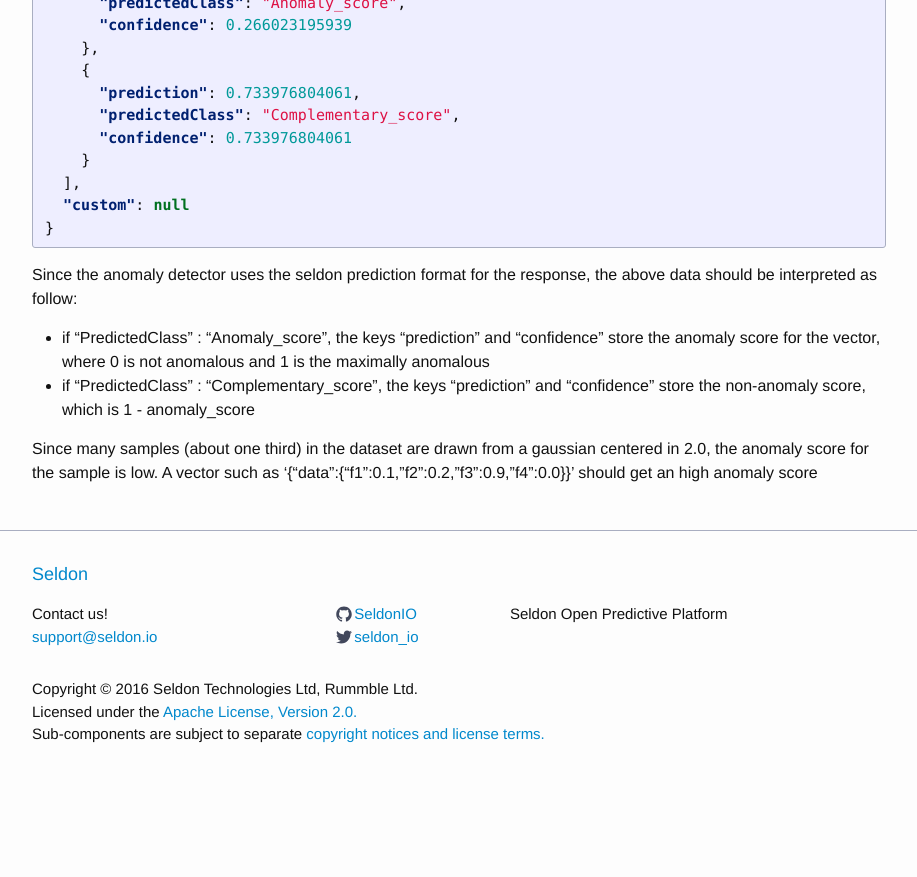
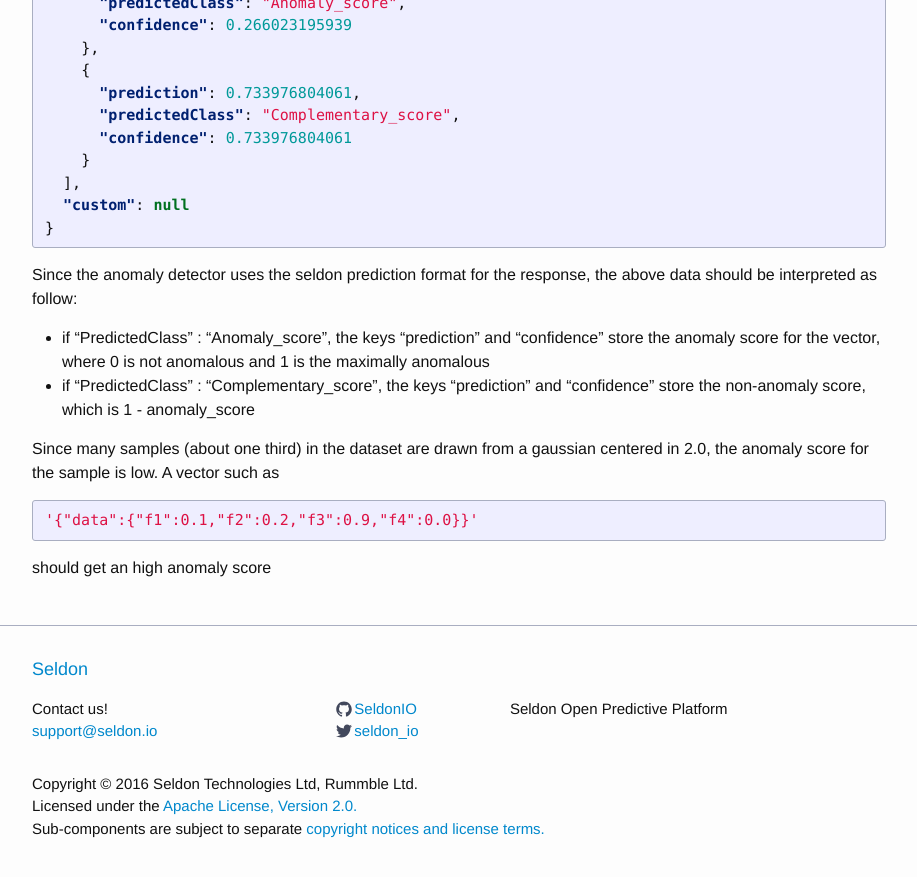
Before and after one commit to SeldonIO/seldonio.github.com, a Jekyll site: the page built from inne_anomaly.md, in a window 1280 px wide and 900 px high, scrolled down 1340 px. Shown: the top 877 px of the window, without its empty margins (181-1098 px from the left). Built offline with Jekyll 4.4.1, drawn with Linux system fonts in a browser that asks for light colours; before the commit the page ends 2146 px from its top, so only the background shows below that; grey boxes are pictures that could not be loaded.

Commit message:
small fix 2

```diff
--- a/inne_anomaly.md
+++ b/inne_anomaly.md
@@ -72,4 +72,8 @@ Since the anomaly detector uses the seldon prediction format for the response, t
 *  if "PredictedClass" : "Anomaly_score", the keys "prediction" and "confidence" store the anomaly score for the vector, where 0 is not anomalous and 1 is the maximally anomalous
 *  if "PredictedClass" : "Complementary_score", the keys "prediction" and "confidence" store the non-anomaly score, which is 1 - anomaly_score
 
-Since many samples (about one third) in the dataset are drawn from a gaussian centered in 2.0, the anomaly score for the sample is low. A vector such as '{"data":{"f1":0.1,"f2":0.2,"f3":0.9,"f4":0.0}}' should get an high anomaly score
+Since many samples (about one third) in the dataset are drawn from a gaussian centered in 2.0, the anomaly score for the sample is low. A vector such as
+{% highlight bash %}
+'{"data":{"f1":0.1,"f2":0.2,"f3":0.9,"f4":0.0}}'
+{% endhighlight %}
+should get an high anomaly score
```
